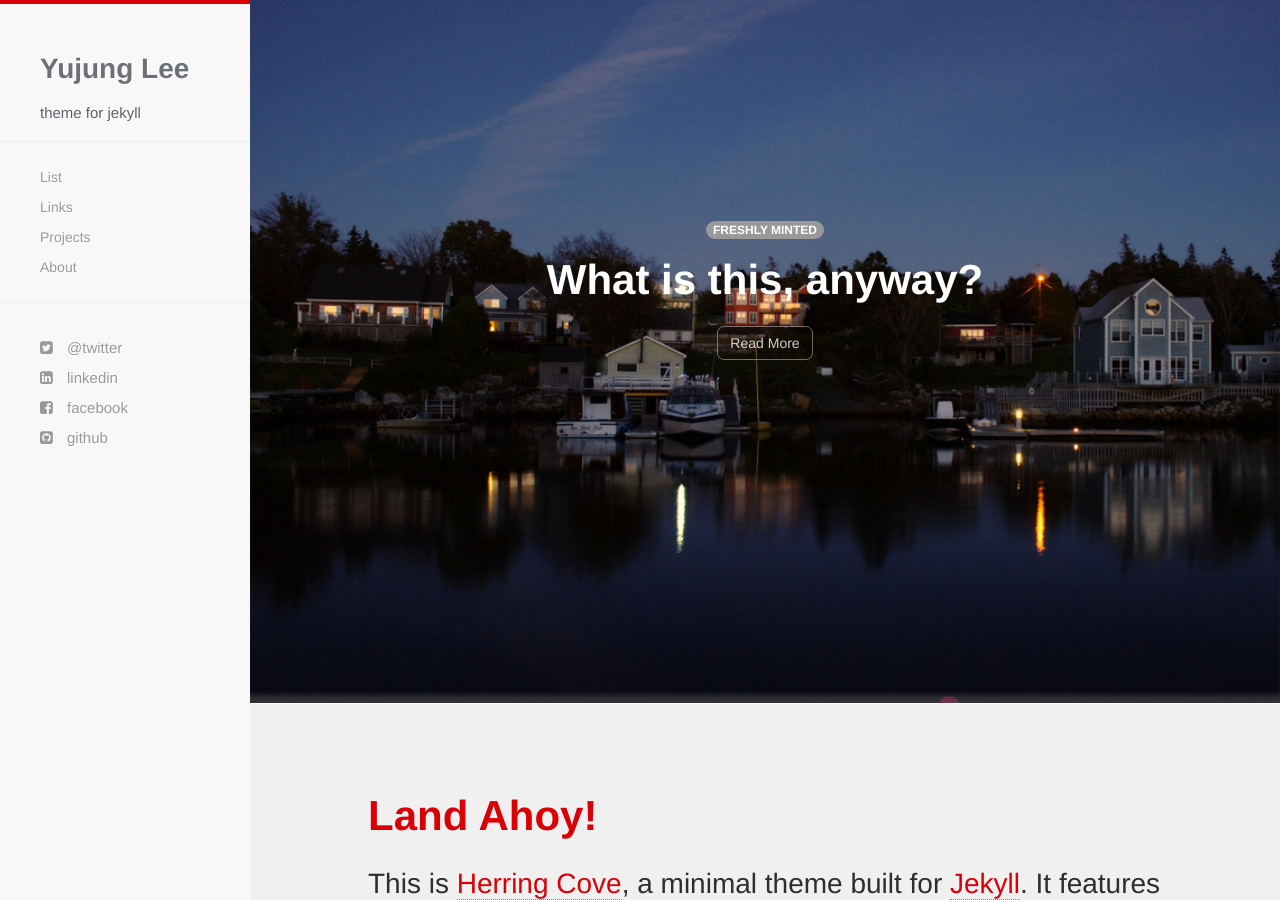
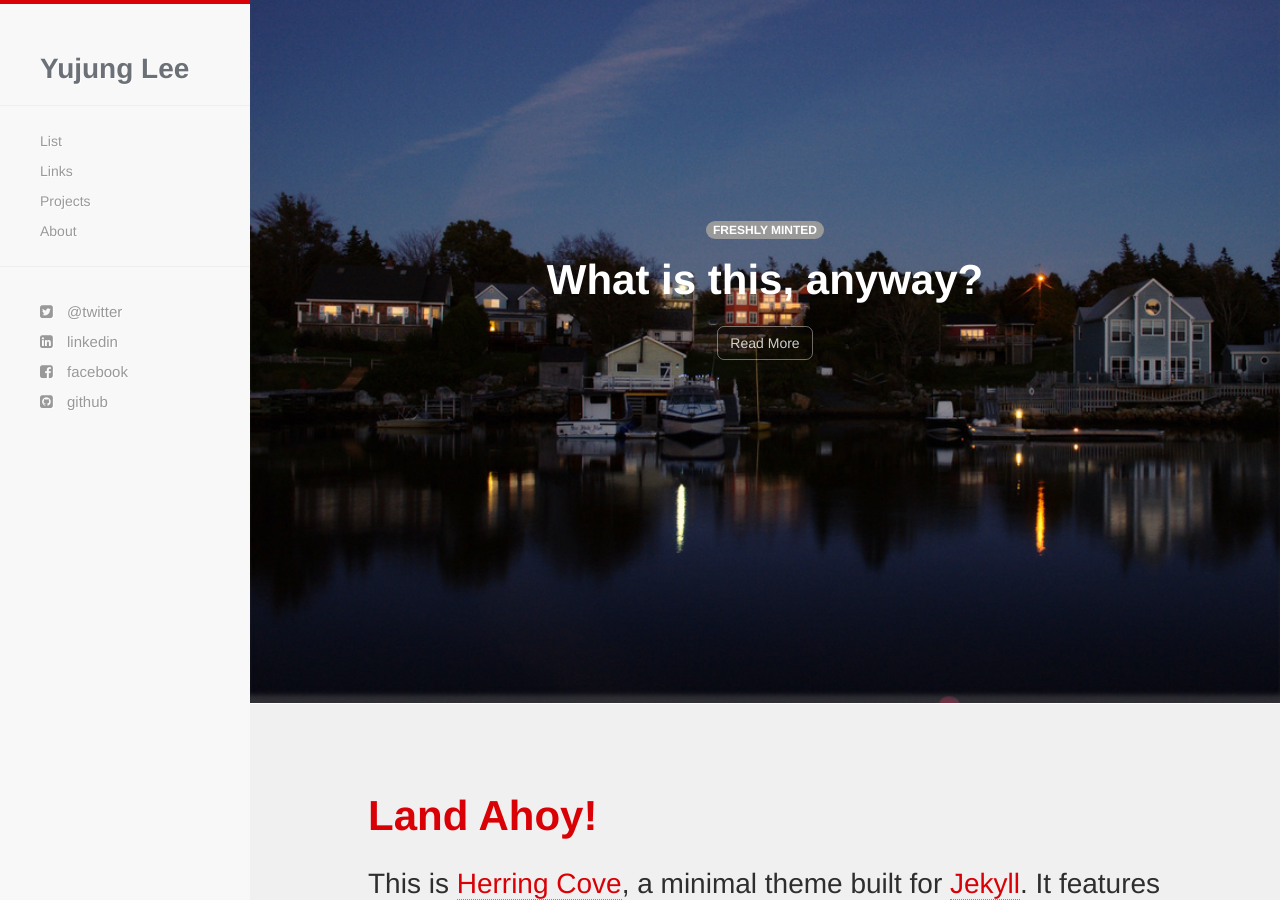
Before and after one commit to yujungL/yujungL.github.io, a Jekyll site: the page built from index.html, in a window 1280 px wide and 900 px high. Built offline with Jekyll 4.4.1, drawn with Linux system fonts in a browser that asks for light colours; nearby versions of some CDN libraries; Markdown is read by kramdown in place of the engine named in the settings.

Commit message:
Update _config.yml

```diff
--- a/_config.yml
+++ b/_config.yml
@@ -1,7 +1,7 @@
 name: Yujung Lee
 author: Yujung Lee
 baseurl:
-description: theme for jekyll
+description:
 github: https://yujungl.github.io/
 twitter: http://www.twitter.com/
 facebook: http://www.facebook.com
```
